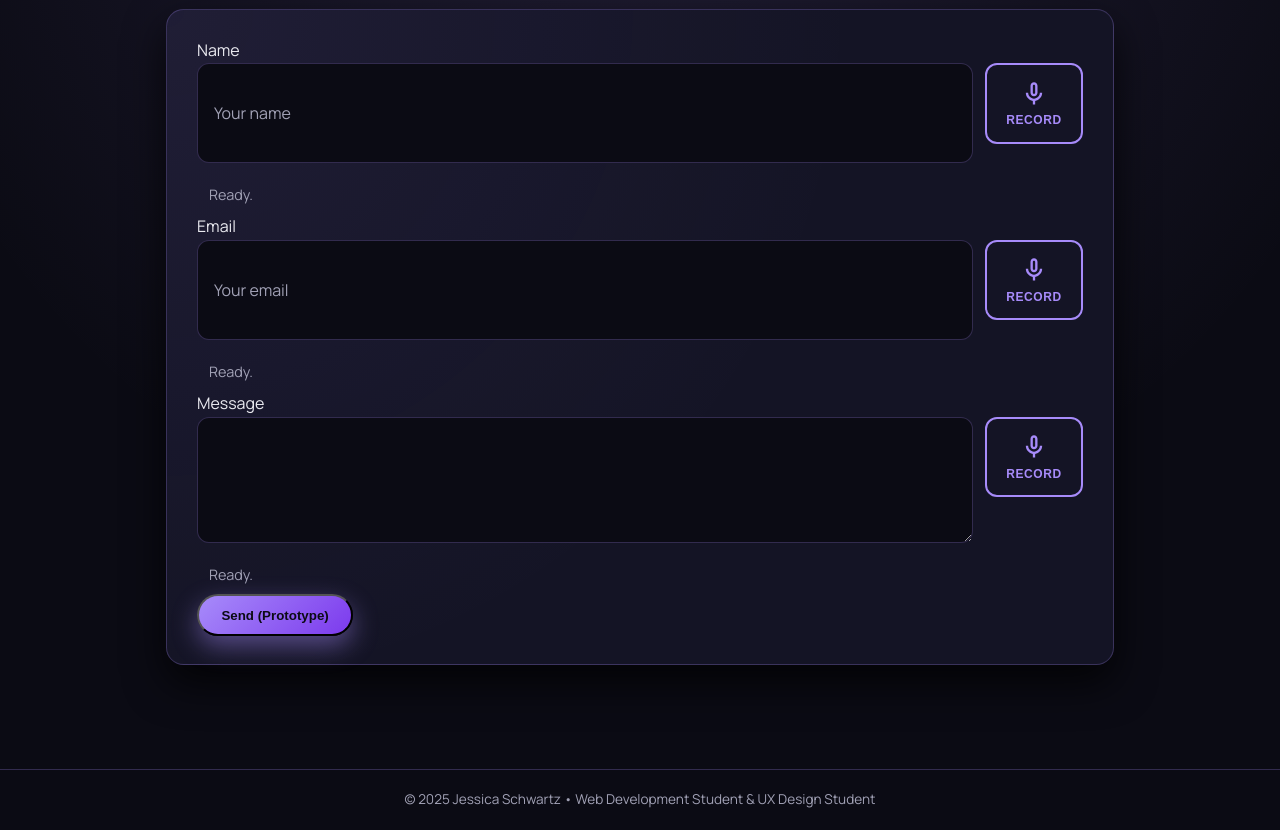
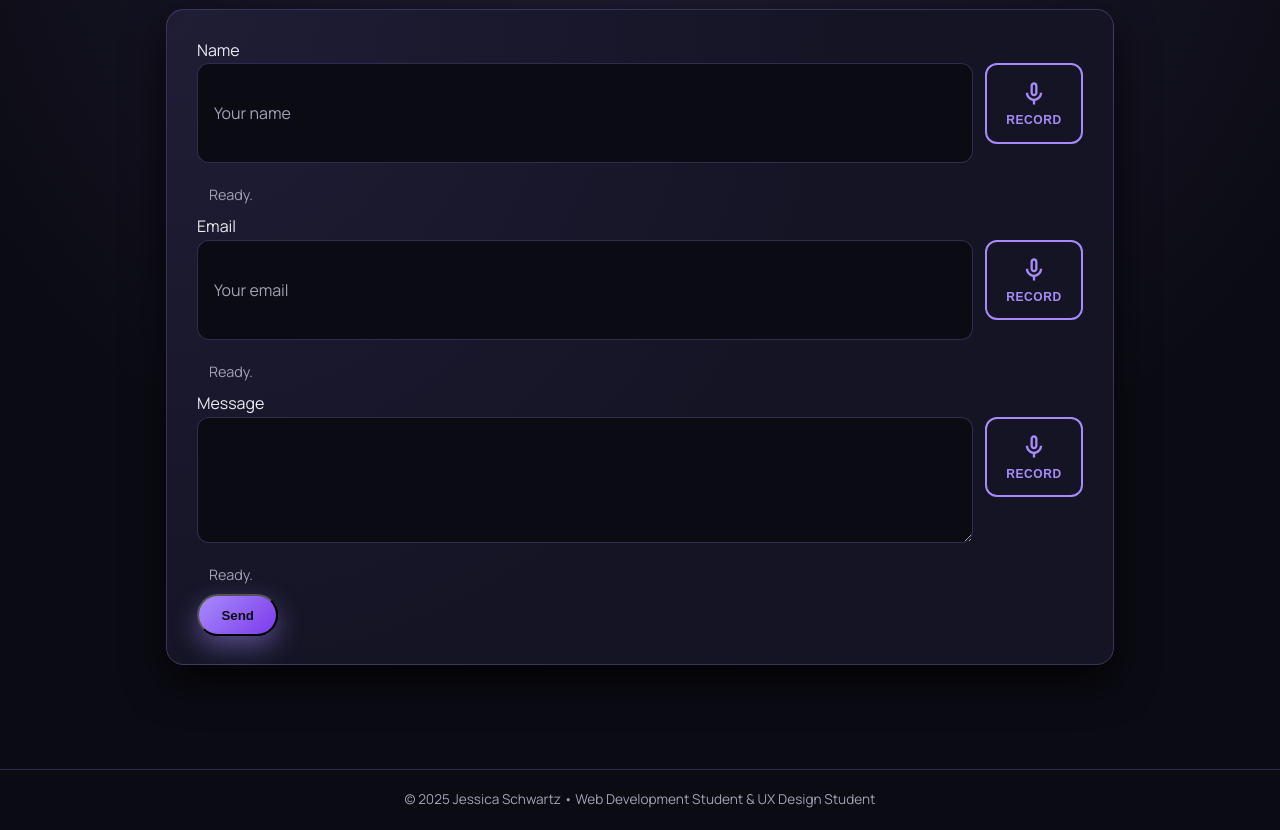
Before and after one commit to jessrschwartz/portfolio, a plain HTML site: page contact.html in a window 1280 px wide. Shown: the part 199-1029 px from the top of the page. Drawn offline with nearby package versions, Linux system fonts and the light colour scheme.

Commit message:
Fix formatting issues in contact.html

```diff
--- a/contact.html
+++ b/contact.html
@@ -115,7 +115,7 @@
               placeholder="Type your message… or click Record and speak."
               aria-describedby="voice-status-message"
               autocomplete="off"
-               required
+              required
             >
           </textarea>
 
@@ -138,7 +138,7 @@
           <p id="voice-status-message" class="voice-status" aria-live="polite">Ready.</p>
         </div>
 
-        <button type="submit" class="wf-button">Send (Prototype)</button>
+        <button type="submit" class="wf-button">Send</button>
       </form>
     </section>
   </main>
```
